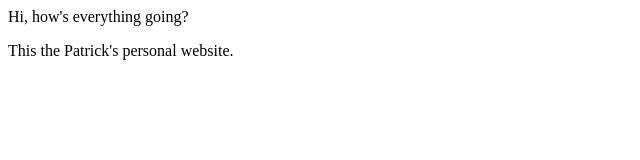
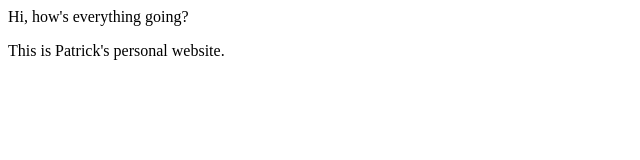
Before and after one commit to PatrickLawr/PatrickLawr.github.io, a plain HTML site: page index.html in a window 1280 px wide. Shown: the full height of the page, 0-640 px from the left. Drawn offline with Linux system fonts and the light colour scheme.

Commit message:
Update index.html

```diff
--- a/index.html
+++ b/index.html
@@ -1,2 +1,2 @@
 <p>Hi, how's everything going?</p>
-<p>This the Patrick's personal website.</p>
+<p>This is Patrick's personal website.</p>
```
